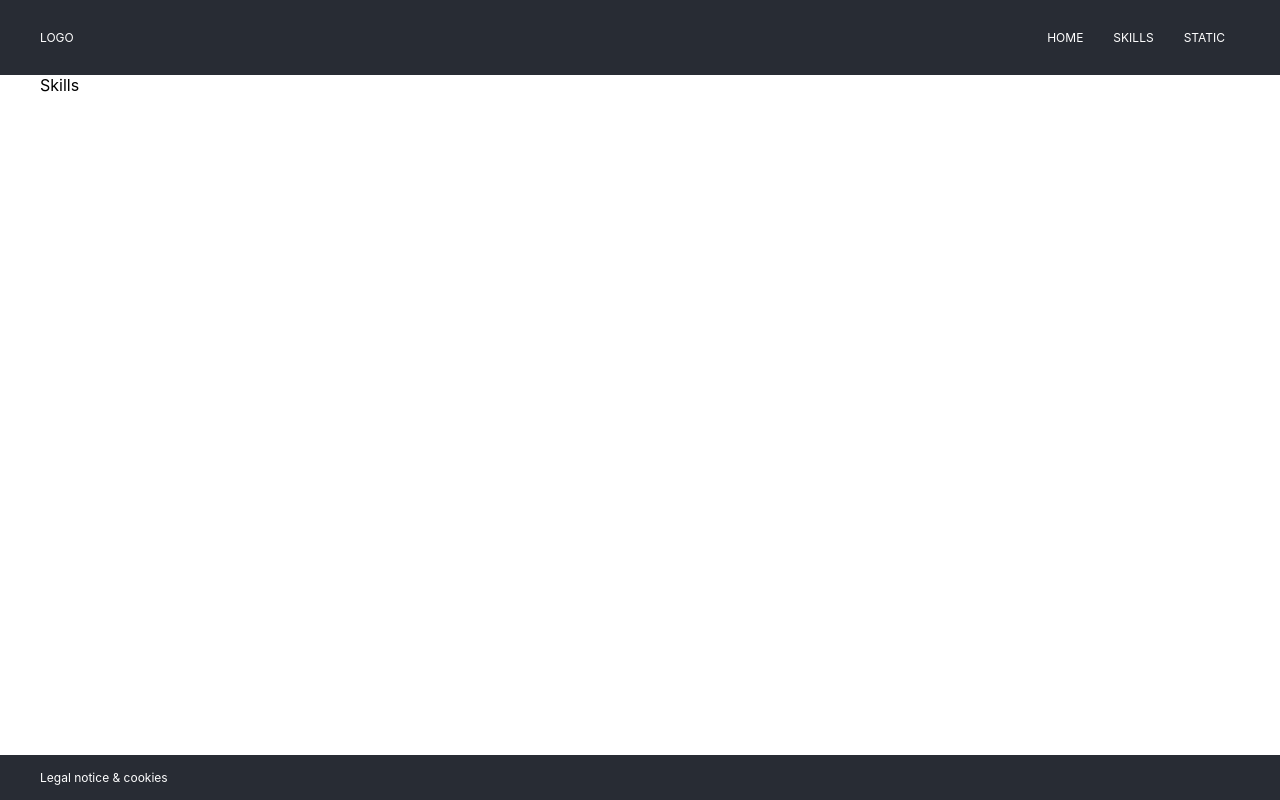
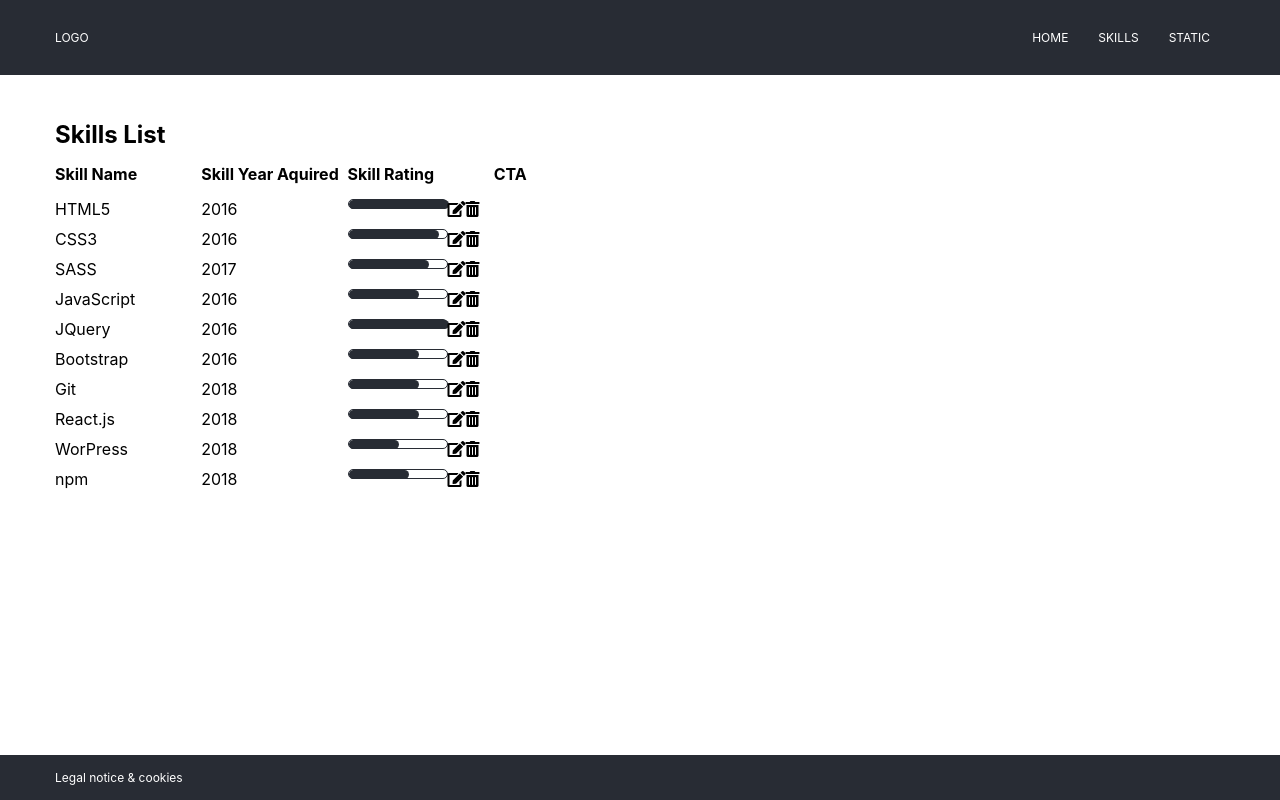
Before and after one commit to dunjamarc/candidate-skills, a React (Create React App) app: page /skills in a window 1280 px wide. Built offline with nearby package versions, Linux system fonts and the light colour scheme; data requests are answered from the project's data file.

Commit message:
Add content to skills page

```diff
--- a/public/index.html
+++ b/public/index.html
@@ -9,12 +9,13 @@
       name="description"
       content="Web site created using create-react-app"
     />
-    <link rel="apple-touch-icon" href="%PUBLIC_URL%/logo192.png" />
     <!--
       manifest.json provides metadata used when your web app is installed on a
       user's mobile device or desktop. See https://developers.google.com/web/fundamentals/web-app-manifest/
     -->
     <link rel="manifest" href="%PUBLIC_URL%/manifest.json" />
+    <link rel="stylesheet" href="https://use.fontawesome.com/releases/v5.8.2/css/all.css"
+        integrity="sha384-oS3vJWv+0UjzBfQzYUhtDYW+Pj2yciDJxpsK1OYPAYjqT085Qq/1cq5FLXAZQ7Ay" crossorigin="anonymous">
     <!--
       Notice the use of %PUBLIC_URL% in the tags above.
       It will be replaced with the URL of the `public` folder during the build.
--- a/src/App/pages/HomePage/HomePage.js
+++ b/src/App/pages/HomePage/HomePage.js
@@ -11,7 +11,7 @@ const HomePage = () => {
                     <SkillsList />
                 </div>
                 <div className="basic-data left">
-                    <img src="https://image.flaticon.com/icons/svg/219/219969.svg" />
+                    <img src="https://image.flaticon.com/icons/svg/219/219969.svg" alt="avatar"/>
                     <div className="full-name">
                         <h2>Kristina</h2>
                         <h2>Milenkovic</h2>
--- a/src/App/pages/HomePage/SingleSkill.js
+++ b/src/App/pages/HomePage/SingleSkill.js
@@ -3,11 +3,11 @@ import React from "react";
 const SingleSkill = (props) => {
 
     return (
-        <div className="row">
+        <React.Fragment>
             <p>{props.value.name}</p>
             <p>{props.value.year}</p>
-            <p><div><span style={{width: props.value.rating * 10}}></span></div></p>
-        </div>
+            <div><span style={{width: props.value.rating * 10}}></span></div>
+        </React.Fragment>
     )
 }
 
--- a/src/App/pages/HomePage/SkillsList.js
+++ b/src/App/pages/HomePage/SkillsList.js
@@ -27,12 +27,12 @@ class SkillsList extends Component {
     render () {
         return (
             <div className="skills-wrap">
-                <div class="row">
+                <div className="row">
                     <p><b>Skill Name</b></p>
                     <p><b>Skill Year Aquired</b></p>
                     <p><b>Skill Rating</b></p>
                 </div>
-                {this.state.allSkills.map(el => <SingleSkill value={el} key={el.id}/>)}
+                {this.state.allSkills.map(el => <div className="row"><SingleSkill value={el} key={el.id}/></div>)}
             </div>
         )
     }
--- a/src/App/pages/Skills.js
+++ b/src/App/pages/Skills.js
@@ -1,14 +1,56 @@
-import React from "react";
+import React, { Component } from 'react';
+import SingleSkill from './HomePage/SingleSkill';
+import skillsData from '../../services/skillsService';
 
-const Skills = () => {
+class Skills extends Component {
 
-    return (
-        <section className="main">
-            <div className="container">
-                <p>Skills</p>
-            </div>
-        </section>
-    )
+    constructor (props){
+        super(props);
+        this.state = {
+            allSkills: []
+        }
+    }
+
+    fetchData = () => {
+       skillsData.allSkillsData()
+        .then(data => {
+            this.setState({
+                allSkills: data
+            })
+        })
+    }
+
+    componentDidMount(){
+        this.fetchData();
+    }
+
+    render () {
+        return (
+            <section className="main">
+                <div className="container skills">
+                    <div className="skills-list">
+                        <h2>Skills List</h2>
+                        <div className="skills-wrap">
+                            <div className="row">
+                                <p><b>Skill Name</b></p>
+                                <p><b>Skill Year Aquired</b></p>
+                                <p><b>Skill Rating</b></p>
+                                <p><b>CTA</b></p>
+                            </div>
+                            {this.state.allSkills.map(el => <div className="row">
+                                <SingleSkill value={el} key={el.id}/>
+                                <div className="cta">
+                                    <i class="fas fa-edit"></i>
+                                    <i class="fas fa-trash-alt"></i>
+                                </div>
+                            </div>)}
+                        </div>
+                    </div>
+
+                </div>
+            </section>
+        )
+    }
 }
 
 export default Skills;
--- a/src/style/css/style.css
+++ b/src/style/css/style.css
@@ -38,13 +38,13 @@
   width: 33%;
   margin-bottom: 10px;
 }
-.skills-list .skills-wrap .row p div {
+.skills-list .skills-wrap .row div {
   width: 100px;
   height: 10px;
   border: 1px solid #282c34;
   border-radius: 5px;
 }
-.skills-list .skills-wrap .row p div span {
+.skills-list .skills-wrap .row div span {
   display: block;
   height: 9px;
   background-color: #282c34;
@@ -81,6 +81,17 @@
   .graph {
     order: 4;
   }
+}
+
+.skills .skills-list {
+  float: none;
+  width: 50%;
+}
+.skills .skills-list .row p {
+  width: 25%;
+}
+.skills .skills-list .row .cta {
+  border: none;
 }
 
 @media only screen and (max-width: 768px) {
@@ -147,6 +158,7 @@ body {
 .container {
   max-width: 1200px;
   margin: 0 auto;
+  padding: 15px;
 }
 
 .main {
@@ -160,7 +172,6 @@ img {
 header,
 footer {
   background-color: #282c34;
-  padding: 15px;
   font-size: 12px;
   color: #fff;
 }
--- a/src/style/scss/_home.scss
+++ b/src/style/scss/_home.scss
@@ -40,6 +40,7 @@
             p {
                 width: 33%;
                 margin-bottom: 10px;
+            }
 
             div {
                 width: 100px;
@@ -52,7 +53,6 @@
                     height: 9px;
                     background-color: $navy;
                     border-radius: 5px;
-                    }
                 }
             }
         }
--- /dev/null
+++ b/src/style/scss/_skills.scss
@@ -0,0 +1,18 @@
+.skills {
+
+    .skills-list {
+        float: none;
+        width: 50%;
+
+        .row {
+
+            p {
+                width: 25%;
+            }
+
+            .cta {
+                border: none;
+            }
+        }
+    }
+}
--- a/src/style/scss/style.scss
+++ b/src/style/scss/style.scss
@@ -11,6 +11,7 @@ $tablet: 768px;
 }
 
 @import 'home';
+@import 'skills';
 @import 'static';
 
 * {
@@ -38,6 +39,7 @@ body {
 .container {
 	max-width: 1200px;
 	margin: 0 auto;
+	padding: 15px;
 }
 
 .main {
@@ -51,7 +53,6 @@ img {
 header,
 footer {
     background-color: $navy;
-    padding: 15px;
 	font-size: 12px;
 	color: $white;
 
```
Also changed, not shown: 1 other file (tests, documents, lock files or other folders). Lines whose indentation alone changed are shown as unchanged.
